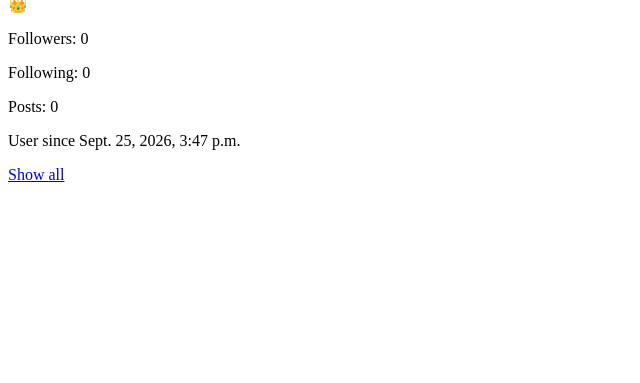
After one commit to mdhepburn2/CS412, a Django app: page /mini_insta/profile/1 in a window 1280 px wide. The commit adds this page. Shown: the part 417-800 px from the top of the page, without its empty margins (0-640 px from the left). Run offline with Django 5.2, Linux system fonts and the light colour scheme; data comes from the database, SQL or seed files in the repository.

Commit message:
implemented detailed profile page

```diff
--- a/mini_insta/templates/mini_insta/base.html
+++ b/mini_insta/templates/mini_insta/base.html
@@ -12,4 +12,7 @@
         {% block content %}
         {% endblock %}
     </body>
+    <footer>
+        <a href="{% url 'show_all_profiles' %}">Show all</a>
+    </footer>
 </html>
--- a/mini_insta/templates/mini_insta/show_all_profiles.html
+++ b/mini_insta/templates/mini_insta/show_all_profiles.html
@@ -7,7 +7,7 @@
 {% extends 'mini_insta/base.html' %}
 
 {% block content %}
-    <h1>Showing all profiles</h1>
+    <h1>All profiles</h1>
     <!-- {{profiles}} -->
     <div>
         {% for profile in profiles %}
--- /dev/null
+++ b/mini_insta/templates/mini_insta/show_profile.html
@@ -0,0 +1,32 @@
+<!--
+    File: show_all_profiles.html
+    Author: Matthew Hepburn (mhepburn@bu.edu), 9/29/2026
+    Description: Show profile page to show a more detailed profile view
+-->
+
+{% extends 'mini_insta/base.html' %}
+
+{% block content %}
+
+    <div class="profile-header">
+        <h2>{{profile.display_name}}</h2>
+        <h3>@{{profile.username}}</h3>
+        <img src={{profile.profile_image_url}} alt="">
+    </div>
+    <div class="profile-body">
+        <p>{{profile.bio_text}}</p>
+
+        <div class="account-numbers">
+            <!-- will be implemented later -->
+             <p>Followers: 0</p>
+             <p>Following: 0</p>
+             <p>Posts: 0</p>
+        </div>
+
+        <div class="account-age">
+            <p>User since {{profile.join_date}}</p>
+        </div>
+    </div>
+
+
+{% endblock %}
--- a/mini_insta/urls.py
+++ b/mini_insta/urls.py
@@ -5,8 +5,9 @@
 from django.urls import path
 from django.conf import settings
 from . import views
-from .views import ProfileListView
+from .views import ProfileListView, ProfileDetailView
 
 urlpatterns = [
-    path(r'', ProfileListView.as_view(), name='show_all_profiles')
+    path(r'', ProfileListView.as_view(), name='show_all_profiles'),
+    path(r'profile/<int:pk>', ProfileDetailView.as_view(), name='show_profile'),
 ]
--- a/mini_insta/views.py
+++ b/mini_insta/views.py
@@ -3,7 +3,7 @@
 # Description: views file that renders pages for insta views
 
 from django.shortcuts import render
-from django.views.generic import ListView
+from django.views.generic import ListView, DetailView
 from .models import Profile
 
 # Create your views here.
@@ -13,3 +13,10 @@ class ProfileListView(ListView):
     model = Profile
     template_name = 'mini_insta/show_all_profiles.html'
     context_object_name = 'profiles'
+
+class ProfileDetailView(DetailView):
+    '''Define a view class to show a detailed insta profile'''
+
+    model = Profile
+    template_name = 'mini_insta/show_profile.html'
+    context_object_name = 'profile'
```
